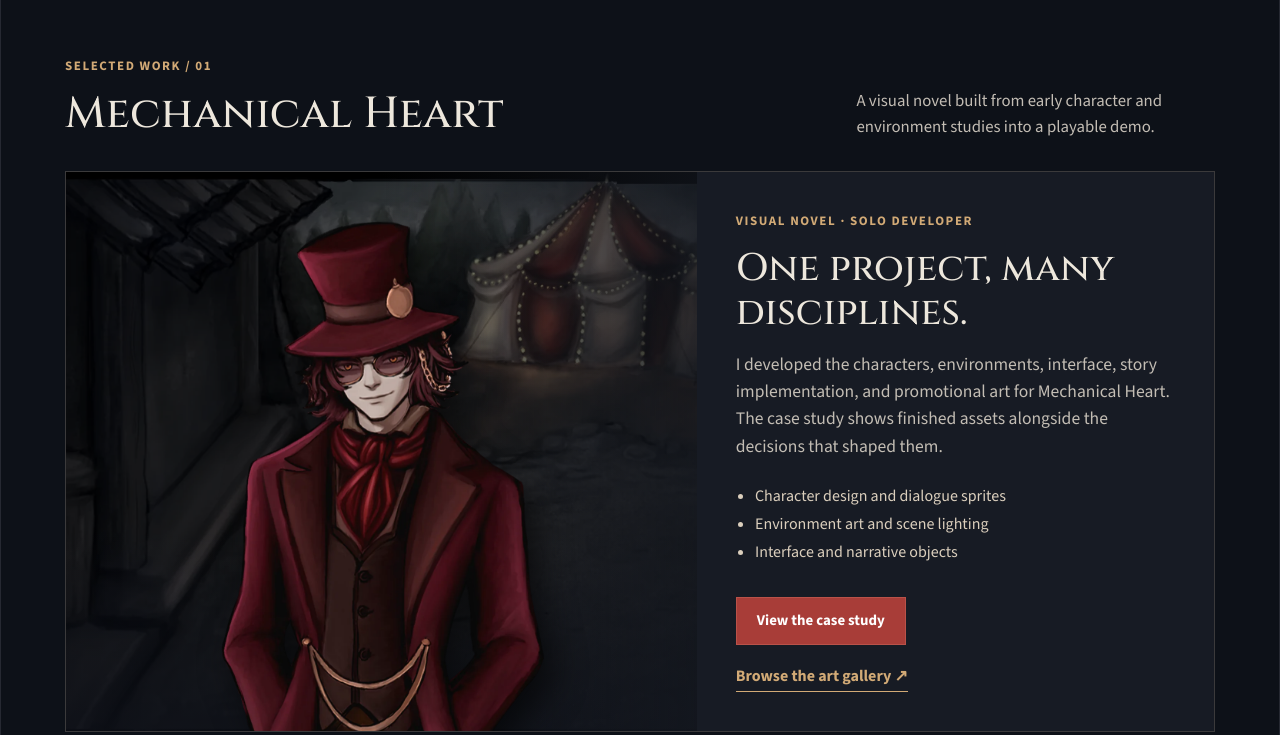
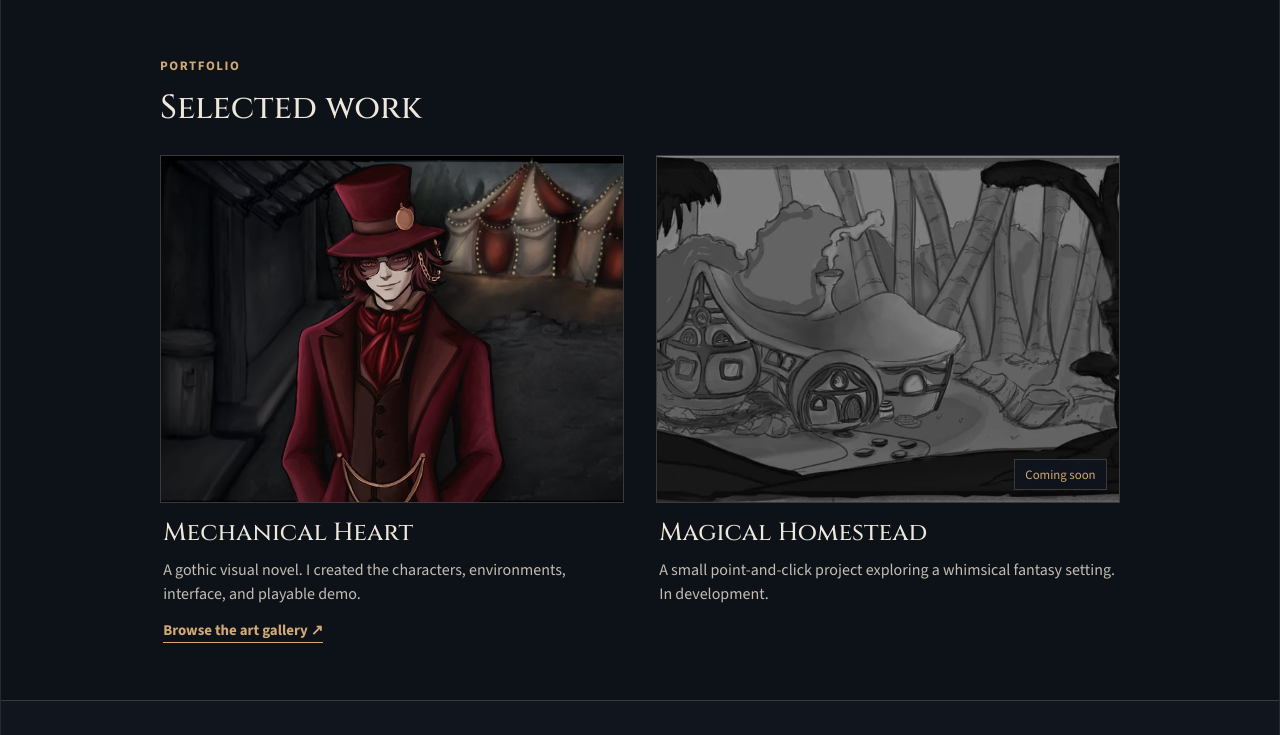
Before and after one commit to kenna-may-art/kenna-may-art.io, a plain HTML site: page index.html in a window 1280 px wide. Shown: the part 590-1325 px from the top of the page. Drawn offline with nearby package versions, Linux system fonts and the light colour scheme.

Commit message:
Replace oversized homepage sections with compact project thumbnails

```diff
--- a/index.html
+++ b/index.html
@@ -12,6 +12,28 @@
   <link href="https://fonts.googleapis.com/css2?family=Cinzel:wght@500;600&family=Source+Sans+3:wght@400;500;600;700&display=swap" rel="stylesheet">
   <link rel="stylesheet" href="styles.css">
   <link rel="stylesheet" href="compact.css">
+
+  <style>
+    /* Compact homepage project thumbnails. */
+    .home-work .section-heading{max-width:960px;margin:0 auto 1.75rem}
+    .home-work .section-heading h2{font-size:clamp(1.7rem,2.6vw,2.35rem)}
+    .project-thumbnails{display:grid;grid-template-columns:repeat(2,minmax(0,1fr));gap:clamp(1.25rem,3vw,2rem);max-width:960px;margin-inline:auto;align-items:start}
+    .project-thumbnail{min-width:0}
+    .project-thumbnail-art{display:block;position:relative;isolation:isolate;aspect-ratio:4/3;overflow:hidden;border:1px solid var(--line);background:#171b24}
+    a.project-thumbnail-art{transition:border-color .2s}
+    a.project-thumbnail-art:hover{border-color:var(--gold)}
+    .project-thumbnail-scene{position:absolute;inset:0;width:100%;height:100%;object-fit:cover}
+    .project-thumbnail-mechanical .project-thumbnail-scene{filter:brightness(.65) saturate(.85)}
+    .project-thumbnail-character{position:absolute;height:112%;width:auto;max-width:none;left:50%;bottom:-12%;transform:translateX(-50%);filter:drop-shadow(8px 10px 12px #0009)}
+    .project-thumbnail-status{position:absolute;right:.75rem;bottom:.75rem;padding:.3rem .65rem;background:#10141ced;border:1px solid var(--line);color:var(--gold);font-size:.8rem}
+    .project-thumbnail-copy{padding:1rem .2rem 0}
+    .project-thumbnail-copy h3{font-size:clamp(1.2rem,2vw,1.55rem);margin:0 0 .6rem}
+    .project-thumbnail-copy h3 a{text-decoration:none}
+    .project-thumbnail-copy h3 a:hover{color:var(--gold)}
+    .project-thumbnail-copy p{color:var(--muted);font-size:1rem;line-height:1.5;margin:0 0 .75rem}
+    .project-thumbnail-copy .text-link{font-size:.93rem}
+    @media(max-width:600px){.project-thumbnails{grid-template-columns:1fr;max-width:440px;gap:2rem}.home-work .section-heading{max-width:440px}}
+  </style>
 </head>
 <body>
   <a class="skip-link" href="#main">Skip to work</a>
@@ -33,13 +55,30 @@
       </section>
 
       <section class="section home-work" id="work" aria-labelledby="home-work-title">
-        <div class="section-heading"><div><p class="eyebrow">Selected work / 01</p><h2 id="home-work-title">Mechanical Heart</h2></div><p>A visual novel built from early character and environment studies into a playable demo.</p></div>
-        <article class="home-project">
-          <div class="home-project-art"><img class="home-project-scene" src="assets/circus-environment.webp" alt="Circus tents glowing at night, seen from a dark street"><img class="home-project-character" src="assets/caster-sprite.webp" alt="Caster, the ringmaster in a crimson coat"></div>
-          <div class="home-project-copy"><span class="feature-number">Visual novel · Solo developer</span><h3>One project, many disciplines.</h3><p>I developed the characters, environments, interface, story implementation, and promotional art for Mechanical Heart. The case study shows finished assets alongside the decisions that shaped them.</p><ul><li>Character design and dialogue sprites</li><li>Environment art and scene lighting</li><li>Interface and narrative objects</li></ul><a class="button button-primary" href="mechanical-heart.html">View the case study</a><a class="text-link" href="visual-development.html">Browse the art gallery <span aria-hidden="true">↗</span></a></div>
-        </article>
-        <a class="home-gallery-entry" href="visual-development.html" aria-label="Browse the Mechanical Heart Visual Development gallery"><img src="assets/circus-environment.webp" alt="Circus tents glowing at night"><div><span class="feature-number">A faster way to browse</span><h3>Visual Development Gallery</h3><p>Selected character, environment, and interface art from Mechanical Heart in one place.</p><span class="text-link">View the gallery <span aria-hidden="true">↗</span></span></div></a>
-        <a class="home-gallery-entry" href="additional-artwork.html" aria-label="Browse “Not So Final Fantasy” Collection: fantasy environment drawings"><img src="assets/woodland-night-thumb.webp" alt="Grayscale fantasy cottage nestled among winding woodland trees" width="1000" height="486" loading="lazy" decoding="async"><div><span class="feature-number">Fantasy environments</span><h3>“Not So Final Fantasy” Collection</h3><p>Fantasy environment drawings and studies in atmosphere, light, and value.</p><span class="text-link">View the artwork <span aria-hidden="true">↗</span></span></div></a>
+        <div class="section-heading"><div><p class="eyebrow">Portfolio</p><h2 id="home-work-title">Selected work</h2></div></div>
+        <div class="project-thumbnails">
+          <article class="project-thumbnail">
+            <a class="project-thumbnail-art project-thumbnail-mechanical" href="mechanical-heart.html" aria-label="View the Mechanical Heart case study">
+              <img class="project-thumbnail-scene" src="assets/circus-environment.webp" alt="Circus tents glowing at night" loading="lazy" decoding="async">
+              <img class="project-thumbnail-character" src="assets/caster-sprite.webp" alt="" loading="lazy" decoding="async">
+            </a>
+            <div class="project-thumbnail-copy">
+              <h3><a href="mechanical-heart.html">Mechanical Heart</a></h3>
+              <p>A gothic visual novel. I created the characters, environments, interface, and playable demo.</p>
+              <a class="text-link" href="visual-development.html">Browse the art gallery <span aria-hidden="true">↗</span></a>
+            </div>
+          </article>
+          <article class="project-thumbnail">
+            <div class="project-thumbnail-art">
+              <img class="project-thumbnail-scene" src="assets/woodland-night-thumb.webp" alt="Grayscale fantasy cottage nestled among winding woodland trees" width="1000" height="486" loading="lazy" decoding="async">
+              <span class="project-thumbnail-status">Coming soon</span>
+            </div>
+            <div class="project-thumbnail-copy">
+              <h3>Magical Homestead</h3>
+              <p>A small point-and-click project exploring a whimsical fantasy setting. In development.</p>
+            </div>
+          </article>
+        </div>
       </section>
 
       <section class="section about-section" id="about" aria-labelledby="about-title"><div class="about-image"><img src="assets/kenna-portrait.webp" alt="Portrait of Kenna May"></div><div class="about-copy"><p class="eyebrow">About me</p><h2 id="about-title">Hi, I’m Kenna.</h2><p>I’m a 2D game artist and multimedia designer based in Anaheim, California. I’m interested in story-driven games where characters, environments, interface, and sound all help create the same feeling.</p><p>I made Mechanical Heart as a solo developer, from visual development through narrative implementation and audio. I’m seeking junior game art and multimedia roles where I can contribute across disciplines and keep growing as a visual developer.</p><a class="button button-secondary" href="mailto:kennamayphone@gmail.com">Email me</a></div></section>
```
